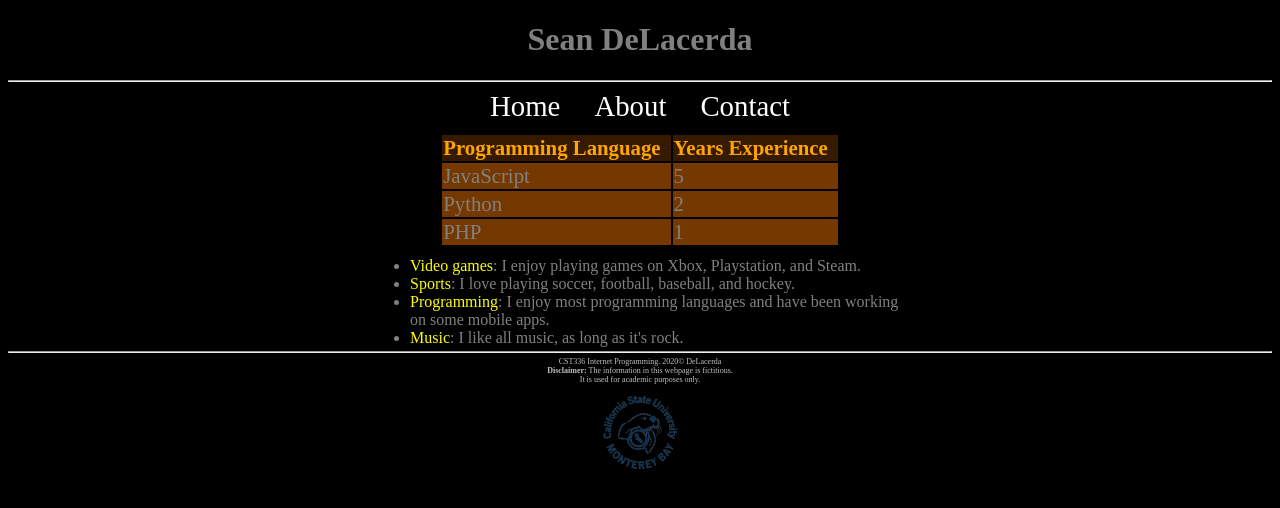
After one commit to seandelacerda/cst336_lab1, a PHP site: page /about.html in a window 1280 px wide. The commit adds this page. Shown: the top 508 px of the page. Run offline with PHP 8.4, Linux system fonts and the light colour scheme.

Commit message:
add about and contact pages

```diff
--- /dev/null
+++ b/about.html
@@ -0,0 +1,78 @@
+<!DOCTYPE html>
+<html>
+<!--
+
+First Website
+and comment
+in html
+(comments can span multiple lines)
+
+-->
+
+<!-- This is the head -->
+<!-- All styles and javascript go inside the head -->
+
+<head>
+    <meta char=”utf-8” />
+    <title>Sean DeLacerda's Personal Portfolio</title>
+    <link rel="stylesheet" href="css/styles.css" type="text/css" />
+</head>
+<!-- closing head -->
+
+<!-- This is the body -->
+<!-- This is where we place the content of our website -->
+
+<body>
+    <header>
+        <h1>Sean DeLacerda</h1>
+    </header>
+    <hr/>
+    <nav>
+        <a href="index.html">Home</a>
+        <a href="about.html">About</a>
+        <a href="contact.html">Contact</a>
+    </nav>
+    <div id="content">
+        <table>
+            <tr id=table-header>
+                <td><strong>Programming Language</strong></td>
+                <td><strong>Years Experience</strong></td>
+            </tr>
+            <tr class="table-row">
+                <td>JavaScript</td>
+                <td>5</td>
+            </tr>
+            <tr class="table-row">
+                <td>Python</td>
+                <td>2</td>
+            </tr>
+            <tr class="table-row">
+                <td>PHP</td>
+                <td>1</td>
+            </tr>
+        </table>
+        <ul>
+            <li><span class="hobby">Video games</span>: I enjoy playing games on Xbox, Playstation, and Steam.</li>
+            <li><span class="hobby">Sports</span>: I love playing soccer, football, baseball, and hockey.</li>
+            <li><span class="hobby">Programming</span>: I enjoy most programming languages and have been working on some mobile apps.</li>
+            <li><span class="hobby">Music</span>: I like all music, as long as it's rock.</li>
+        </ul>
+    </div>
+
+    <!-- This is the footer -->
+    <!-- The footer goes inside the body but not always -->
+    <footer>
+        <hr />
+        CST336 Internet Programming. 2020&copy; DeLacerda <br />
+        <strong>Disclaimer:</strong> The information in this webpage is fictitious. <br />
+        It is used for academic purposes only.
+        <figure>
+            <img src="img/csumb.png" alt="CSUMB logo" class="logo"/>
+        </figure>
+    </footer>
+    <!-- closing footer -->
+
+</body>
+<!-- closing body -->
+
+</html>
--- a/css/styles.css
+++ b/css/styles.css
@@ -34,3 +34,36 @@ footer {
 .logo {
     width: 5rem;
 }
+
+/* About page styles*/
+
+table {
+    margin: 10px auto;
+}
+
+td {
+    padding-right: 10px;
+    font-size: 1.3em;
+}
+
+td strong {
+    color: orange;
+}
+
+#table-header {
+    background-color: #351a00;
+}
+
+.table-row {
+    background-color: #753900;
+}
+
+ul {
+    width: 500px;
+    margin: 0 auto;
+    text-align: left;
+}
+
+.hobby {
+    color: yellow;
+}
```
Also changed, not shown: contact.html (added, +55 -0 lines).
